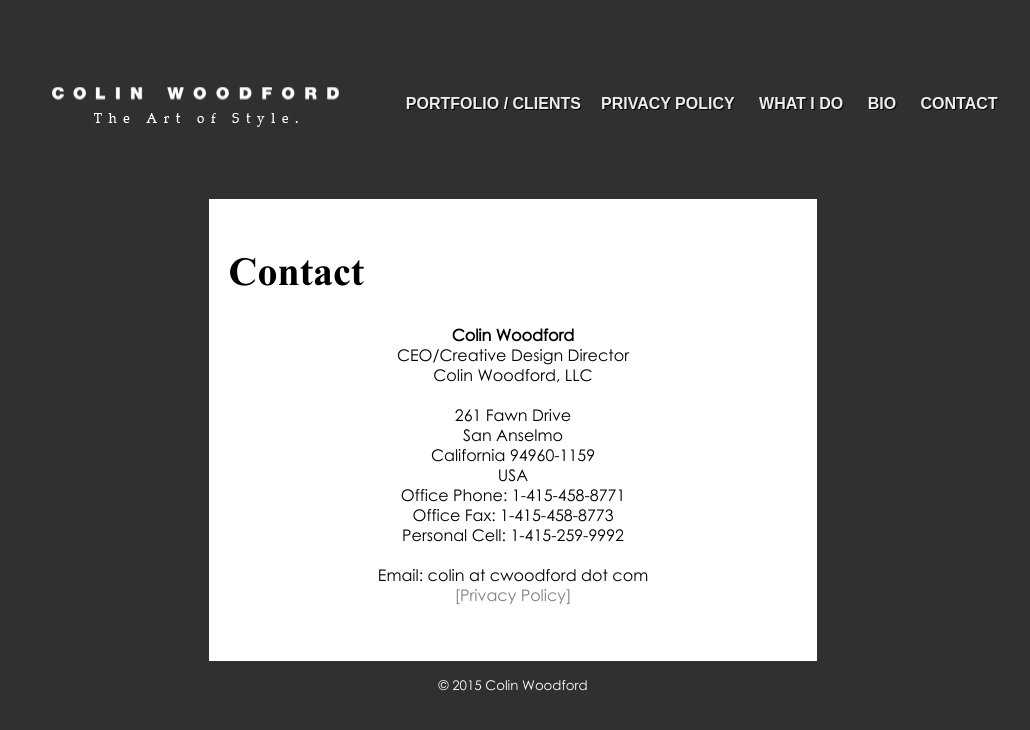
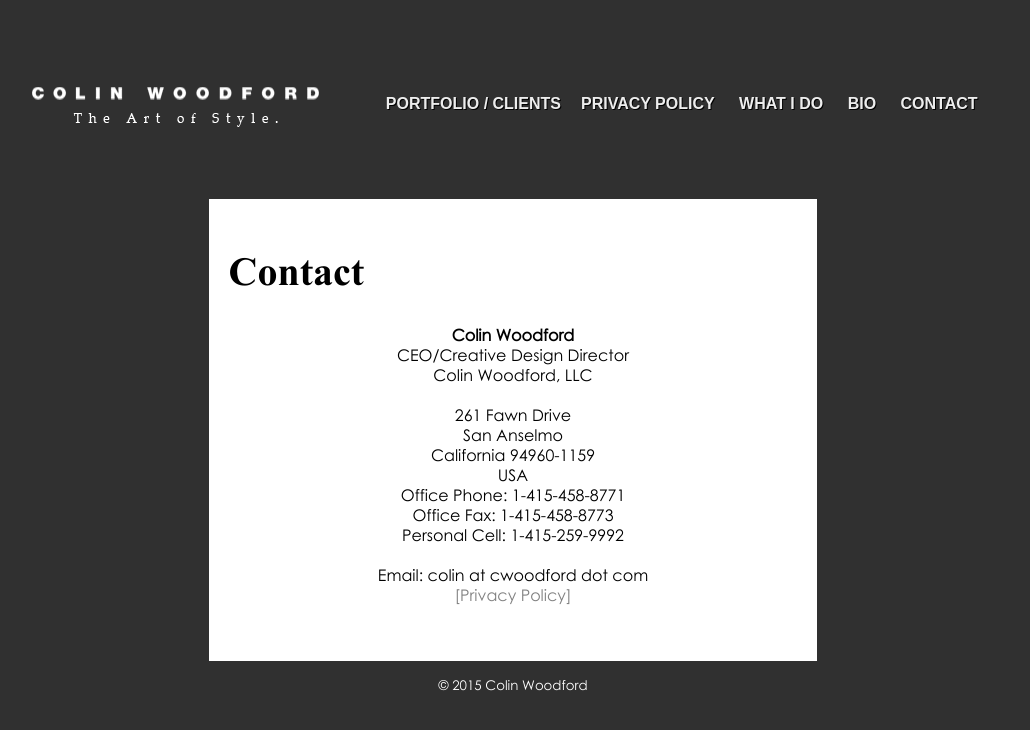
Before and after one commit to Krincle/Krincle.github.io, a Jekyll site: the page built from contact/index.html, in a window 1280 px wide. Shown: the top 730 px of the page, without its empty margins (127-1157 px from the left). Built offline with Jekyll 4.4.1, drawn with Linux system fonts in a browser that asks for light colours.

Commit message:
Fixing uncentered insanity.

```diff
--- a/css/main.css
+++ b/css/main.css
@@ -374,3 +374,8 @@
 		margin-top: 60px;
 	}
 }
+
+ul {
+	-webkit-padding-start: 0px;
+	-moz-padding-start: 0px;
+}
```
